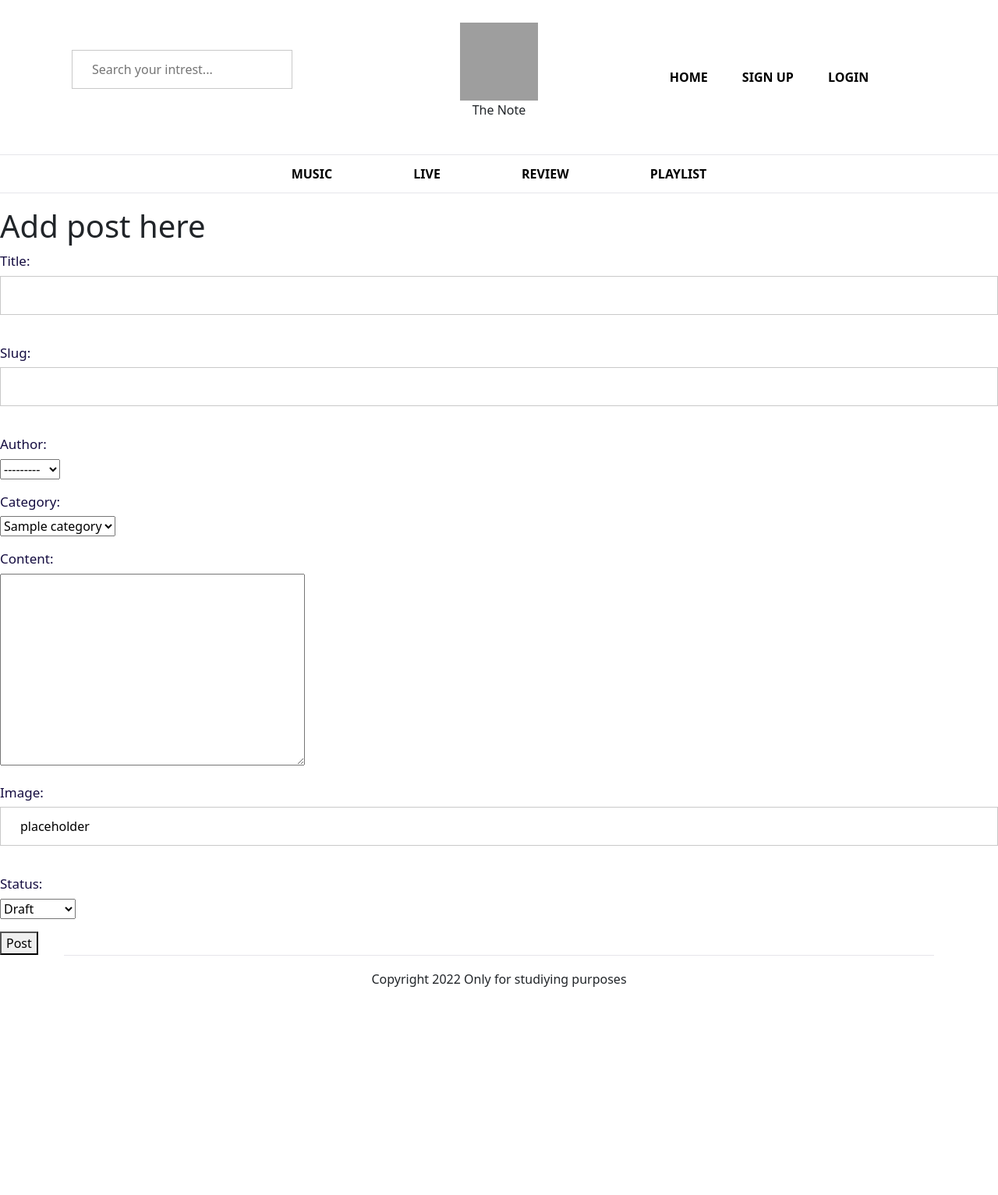
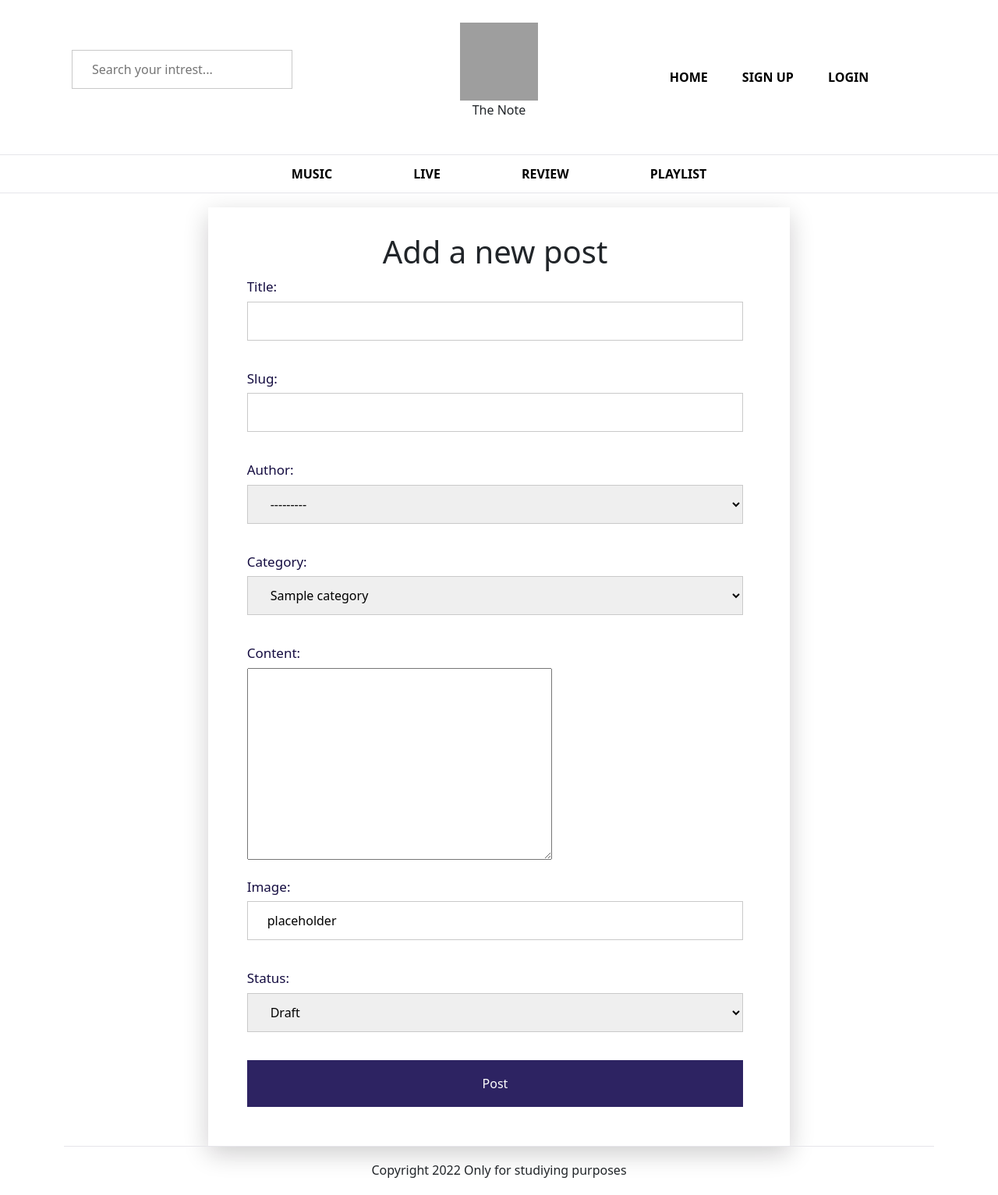
Before and after one commit to KevinDGnanih/the-note-mag, a Django app: page /add_post/ in a window 1280 px wide. Shown: the whole page at 78% size. Before the commit the page ends 1266 px from the top, so only its background shows below. Run offline with Django 3.2, Linux system fonts and the light colour scheme; tables that the repository leaves empty hold one stand-in row (values such as "Sample post"); some libraries are stand-ins or nearby versions; grey boxes are pictures that could not be loaded.

Commit message:
Added css style to the add_post file

```diff
--- a/static/css/style.css
+++ b/static/css/style.css
@@ -200,6 +200,15 @@ img {
 }
 
 .login-form .input-box .single-input-field input {
+    border: 1px solid #C9C9C9;
+    width: 100%;
+    height: 50px;
+    margin-bottom: 20px;
+    padding: 0 25px;
+    color: #000;
+}
+
+select {
     border: 1px solid #C9C9C9;
     width: 100%;
     height: 50px;
--- a/templates/add_post.html
+++ b/templates/add_post.html
@@ -2,12 +2,15 @@
 
 {% block content %}
 
-<h1>Add post here</h1>
+<div class="container login-form col-xl-7 col-lg-8">
+    <div class="row justify-content-center">
+        <h1 class="text-center">Add a new post</h1>
 
-<form method="POST" action="">
-    {% csrf_token %}
-    {{form.as_p}}
-    <button>Post</button>
-</form>
-
+        <form method="POST" action="">
+            {% csrf_token %}
+            {{form.as_p}}
+            <button class="submit-btn-logout">Post</button>
+        </form>
+    </div>
+</div>
 {% endblock %}
```
